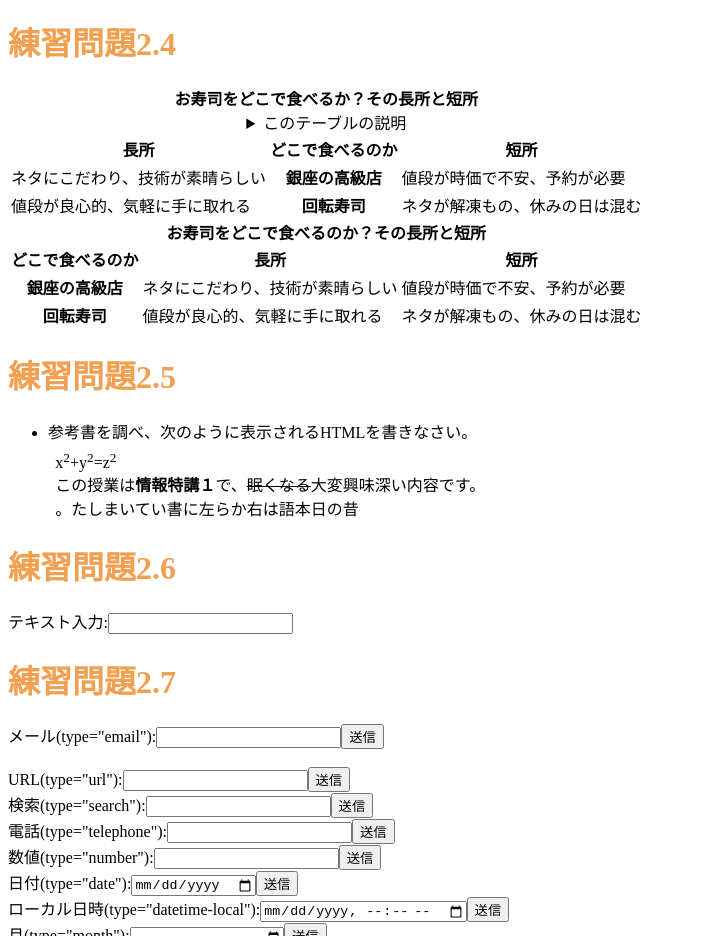
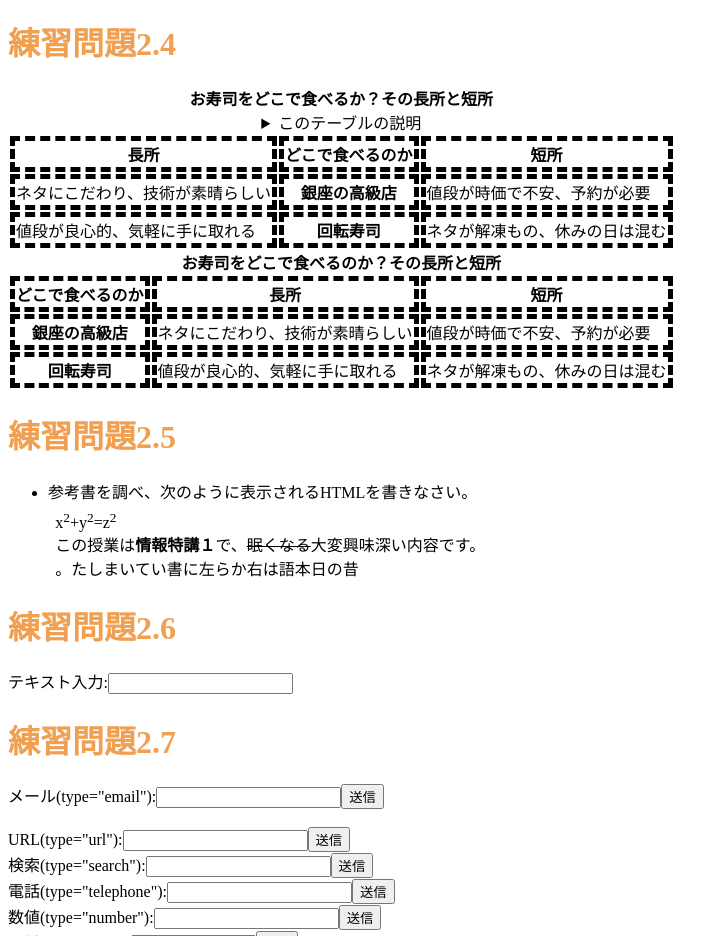
Before and after one commit to suzukikenshin/suzuken1107, a plain HTML site: page index.html in a window 1280 px wide. Shown: the part 883-1819 px from the top of the page, without its empty margins (0-728 px from the left). Drawn offline with Linux system fonts and the light colour scheme.

Commit message:
Update mystyle.css

```diff
--- a/mystyle.css
+++ b/mystyle.css
@@ -1,2 +1,3 @@
 /* h1{color:green;} */
 h1{color: #F0A050;}
+th,td{border:dashed thick black;}
```
